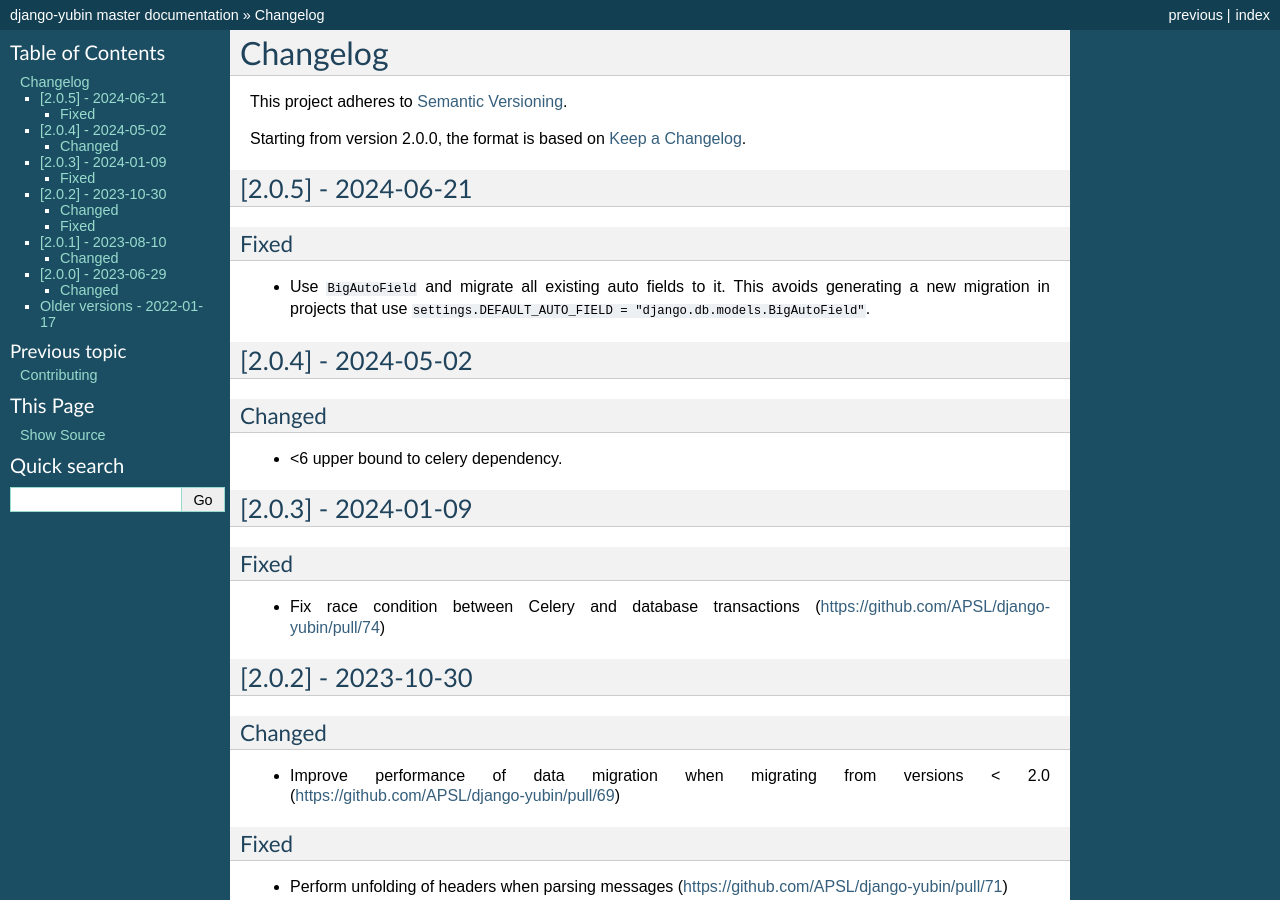
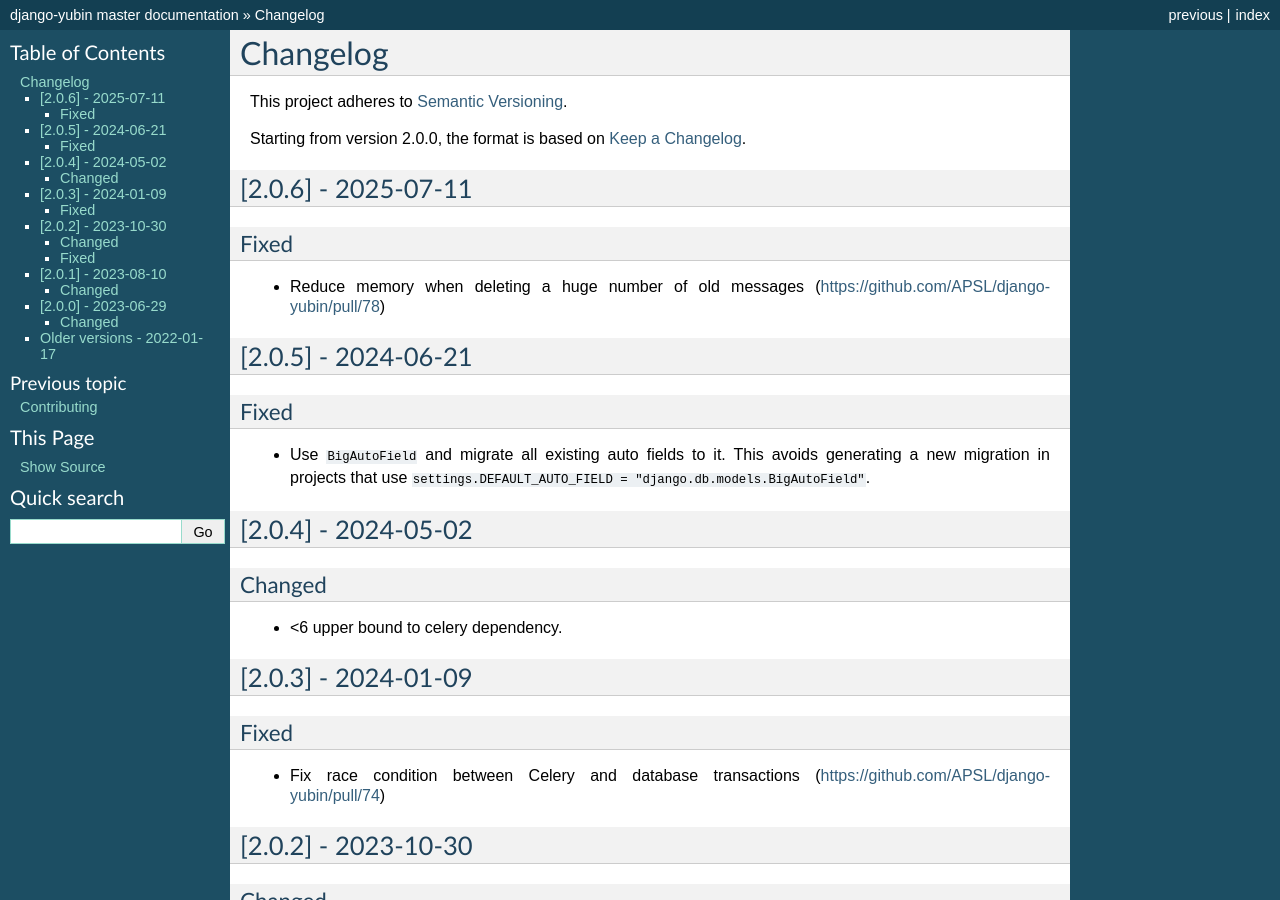
Before and after one commit to APSL/django-yubin, a Sphinx documentation site: the page built from docs/changelog.rst, in a window 1280 px wide and 900 px high. Built offline with Sphinx 7.4.7, drawn with Linux system fonts in a browser that asks for light colours.

Commit message:
Bump version

```diff
--- a/django_yubin/version.py
+++ b/django_yubin/version.py
@@ -1,2 +1,2 @@
-VERSION = (2, 0, 5)
+VERSION = (2, 0, 6)
 __version__ = '.'.join([str(part) for part in VERSION])
--- a/docs/changelog.rst
+++ b/docs/changelog.rst
@@ -4,6 +4,13 @@ Changelog
 This project adheres to `Semantic Versioning <https://semver.org/spec/v2.0.0.html>`_.
 
 Starting from version 2.0.0, the format is based on `Keep a Changelog <https://keepachangelog.com/en/1.0.0/>`_.
+
+[2.0.6] - 2025-07-11
+--------------------
+
+Fixed
+^^^^^
+* Reduce memory when deleting a huge number of old messages (https://github.com/APSL/django-yubin/pull/78)
 
 [2.0.5] - 2024-06-21
 --------------------
--- a/humans.txt
+++ b/humans.txt
@@ -17,5 +17,6 @@ Pablo Méndez (@pmendezsuarez)
 Tim Gates (@timgates42)
 Silvia (@SilviaAmAm)
 Viicos (@Viicos)
+Floris Puijk (@Floris272)
 
 https://github.com/APSL/django-yubin/graphs/contributors
```
